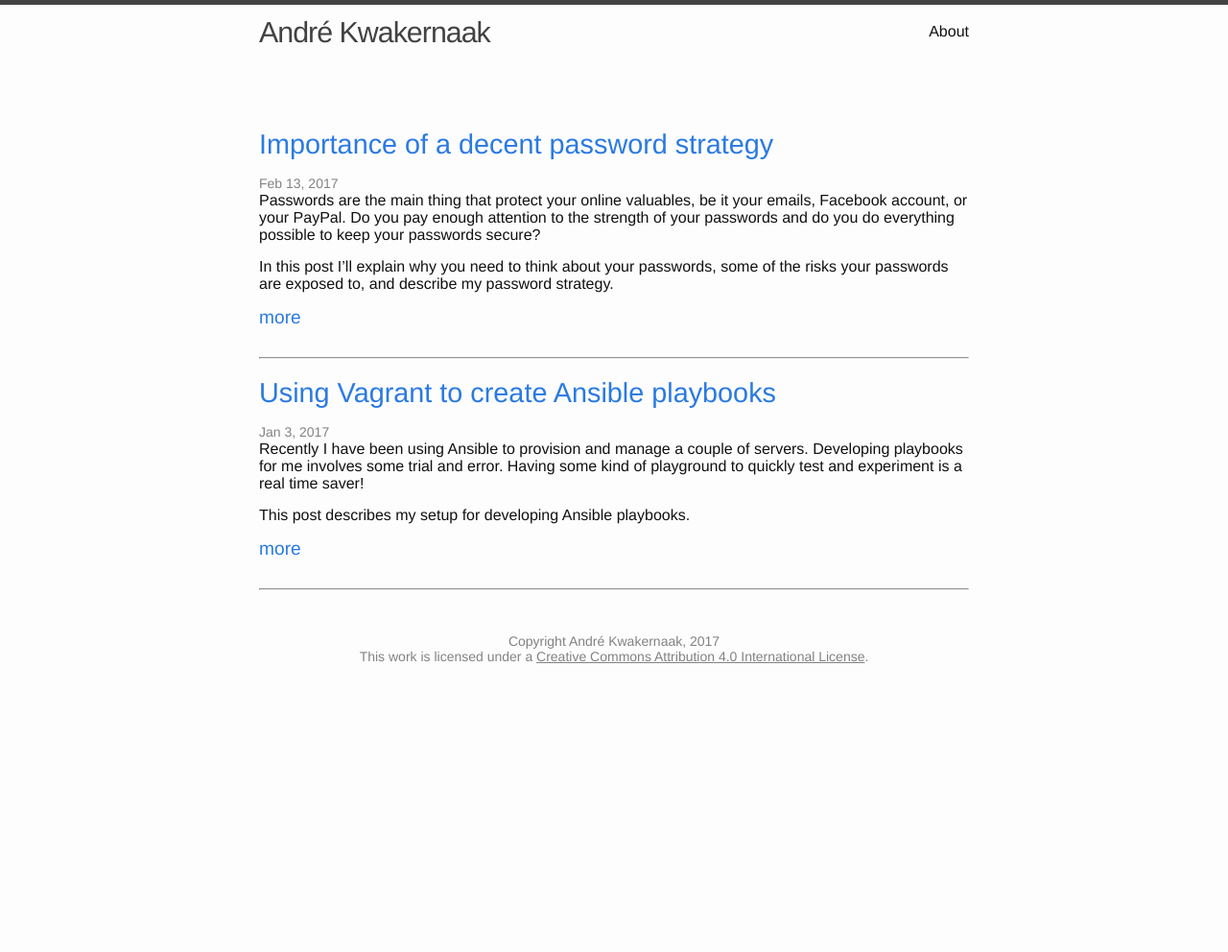
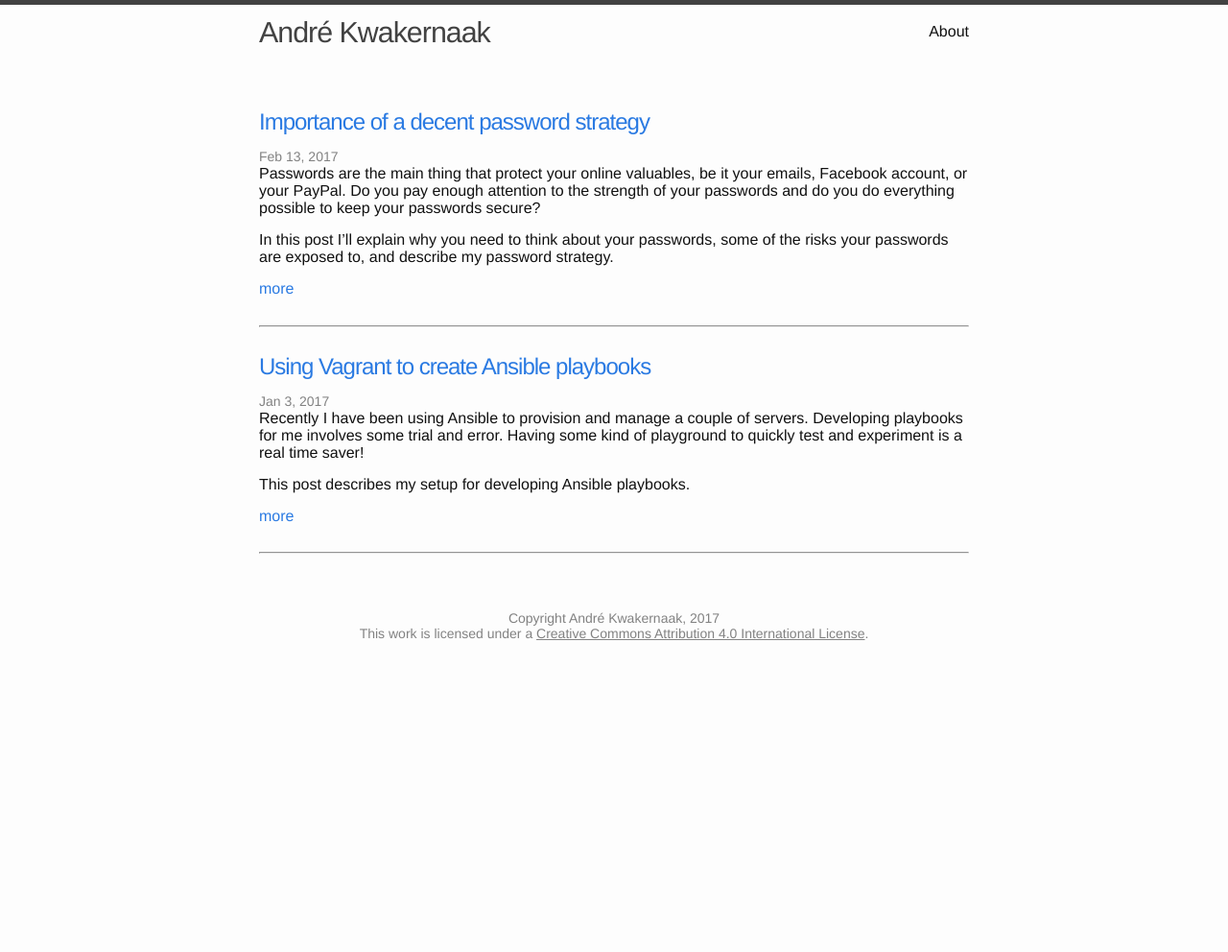
Before and after one commit to apollux/apollux.github.io, a Jekyll site: the page built from index.html, in a window 1280 px wide. Shown: the whole page at 96% size. Built offline with Jekyll 4.4.1, drawn with Linux system fonts in a browser that asks for light colours; after the commit the page ends 968 px from its top, so only the background shows below that.

Commit message:
Consistent sizing of page title.

```diff
--- a/_sass/_layout.scss
+++ b/_sass/_layout.scss
@@ -106,10 +106,6 @@
 .post-list {
     margin-left: 0;
     list-style: none;
-
-    > li {
-        margin-bottom: $spacing-unit;
-    }
 }
 
 .post-meta {
@@ -119,11 +115,12 @@
 
 .post-link {
     display: block;
-    font-size: 1.2em;
 }
 
-hr {
+.post-separator {
     border-color: $grey-color-light;
+    margin-bottom: 1.8em;
+    margin-top: 1.8em;
 }
 
 /**
--- a/index.html
+++ b/index.html
@@ -7,14 +7,14 @@ layout: default
   <ul class="post-list">
     {% for post in site.posts %}
       <li>
-        <h2>
+        <h1 class="post-title">
           <a class="post-link" href="{{ post.url | prepend: site.baseurl }}">{{ post.title }}</a>
-        </h2>
+        </h1>
         <span class="post-meta">{{ post.date | date: "%b %-d, %Y" }}</span>
         {{ post.excerpt }} <a class="post-link" href="{{ post.url | prepend: site.baseurl }}">more</a>
 
       </li>
-      <hr/>
+      <hr class="post-separator" />
     {% endfor %}
   </ul>
 
```
